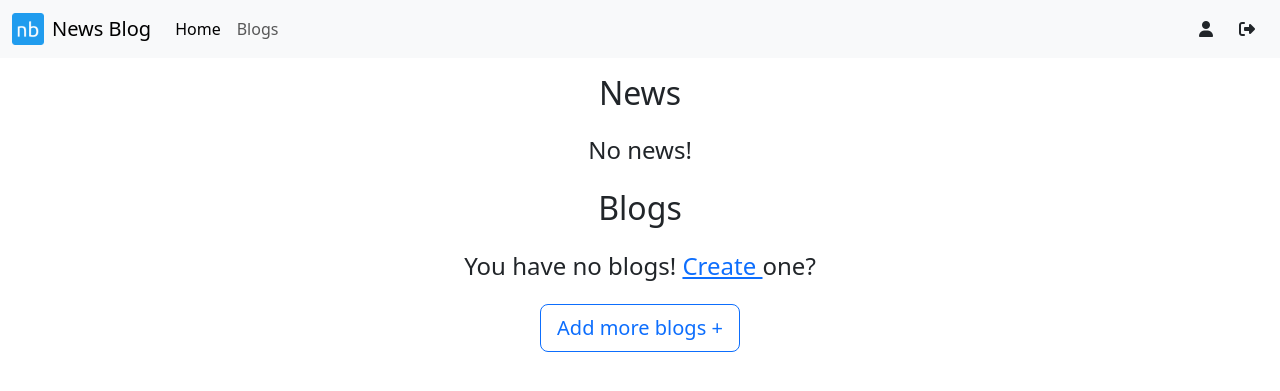
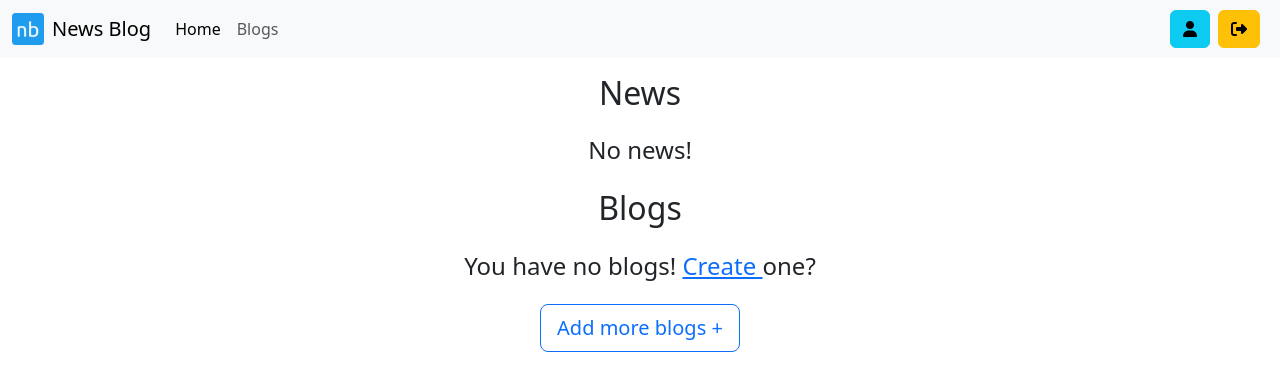
Before and after one commit to dev-abir/newsblog, a Django app: page / in a window 1280 px wide. Shown: the top 391 px of the page. Run offline with Django 4.2, Linux system fonts and the light colour scheme; the visitor is signed in with stand-in values (Sample User, id 1); data that the repository does not hold is empty; some libraries are stand-ins or nearby versions.

```diff
--- a/newsblog_app/templates/base.html
+++ b/newsblog_app/templates/base.html
@@ -98,10 +98,10 @@
             </li>
           </ul>
           {% if user.is_authenticated %}
-          <a class="btn" href="{% url 'user-detail' user.id %}">
+          <a class="btn btn-info" href="{% url 'user-detail' user.id %}">
             <i class="fa-solid fa-user"></i>
           </a>
-          <a class="btn" href="{% url 'logout' %}">
+          <a class="btn btn-warning mx-2" href="{% url 'logout' %}">
             <i class="fa-solid fa-right-from-bracket"></i>
           </a>
           {% endif %}
--- a/newsblog_app/templates/partials/_blog_list.html
+++ b/newsblog_app/templates/partials/_blog_list.html
@@ -58,14 +58,12 @@
       <div style="display: flex; gap: 0.5rem">
         <a
           href="{% url 'blog-detail' blog.slug  %}"
-          target="_blank"
           class="btn btn-primary w-100"
           title="Read more"
           >Read more &rarr;</a
         >
         <a
           href="{% url 'blog-update' blog.slug %}"
-          target="_blank"
           class="btn btn-info"
           title="Edit"
         >
--- a/newsblog_project/settings.py
+++ b/newsblog_project/settings.py
@@ -140,3 +140,7 @@ LOGIN_URL = "login"
 REST_FRAMEWORK = {
     "DEFAULT_PERMISSION_CLASSES": ["rest_framework.permissions.IsAdminUser"]
 }
+
+CKEDITOR_CONFIGS = {
+    "default": {"width": ""},
+}
```
